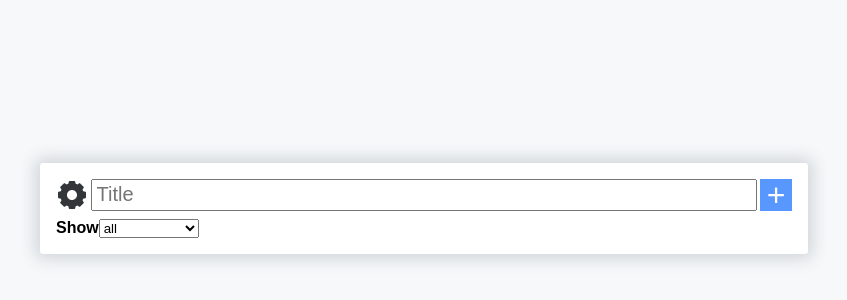
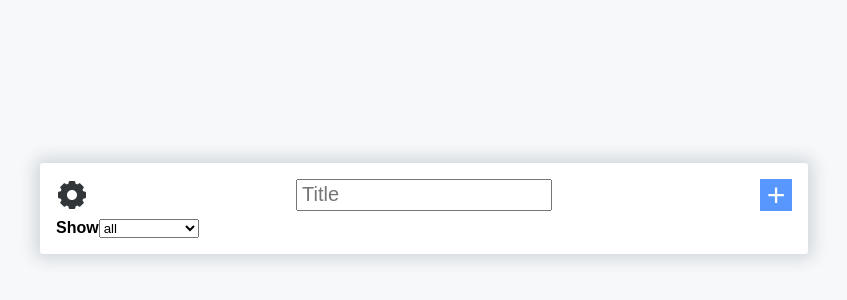
Before and after one commit to arsenyNebozhenko/react-redux-todo, a React (Create React App) app: page / in a window 1280 px wide. Shown: the part 192-492 px from the top of the page, without its empty margins (216-1063 px from the left). Built offline with nearby package versions, Linux system fonts and the light colour scheme.

Commit message:
minor changes

```diff
--- a/src/components/TodoAddForm/TodoAddForm.scss
+++ b/src/components/TodoAddForm/TodoAddForm.scss
@@ -1,5 +1,6 @@
 .todo-add-form {
   display: flex;
+  justify-content: space-between;
   margin-bottom: .5rem;
   &__button {
     font-size: 2rem;
--- a/src/components/TodoAddInput/TodoAddInput.scss
+++ b/src/components/TodoAddInput/TodoAddInput.scss
@@ -3,6 +3,7 @@
   padding-left: 0.25rem;
   padding-right: 0.25rem;
   width: 100%;
+  max-width: 256px;
   margin-right: .16rem;
   &--select {
 
```
